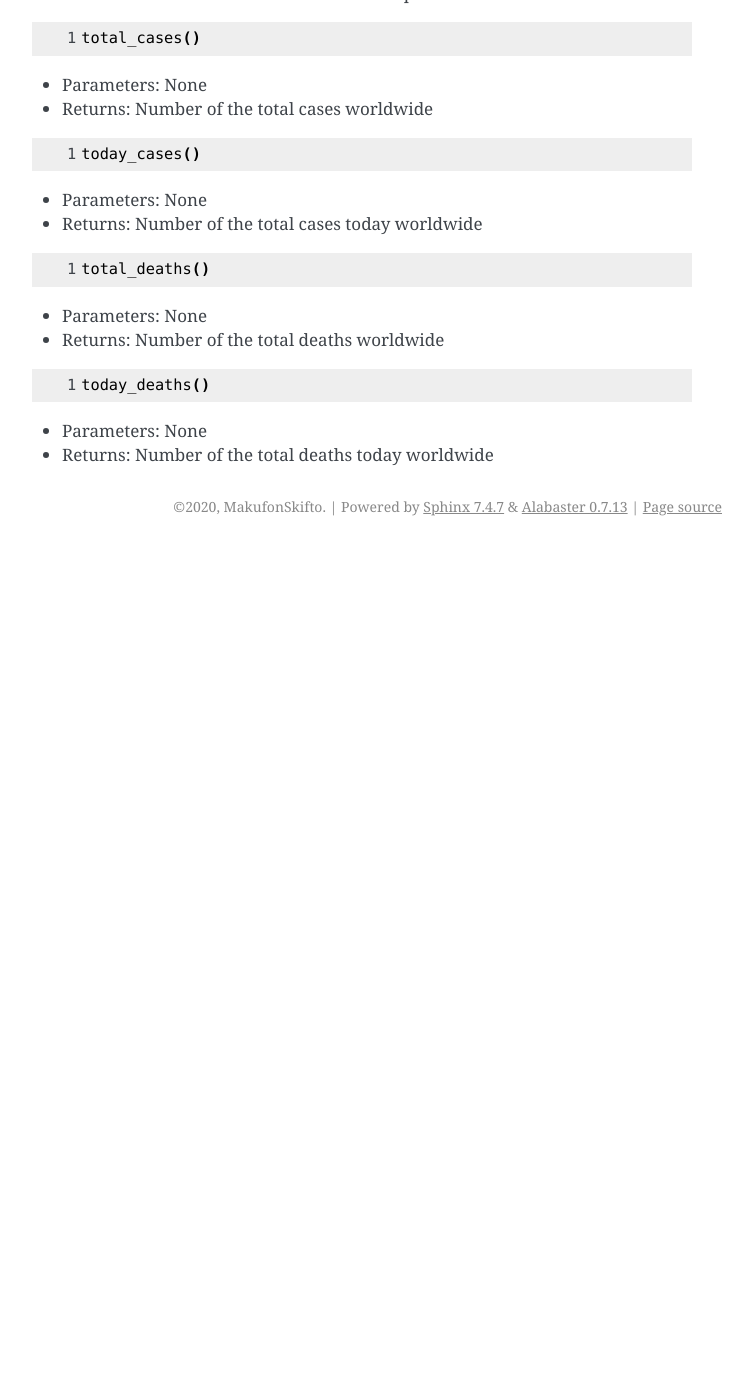
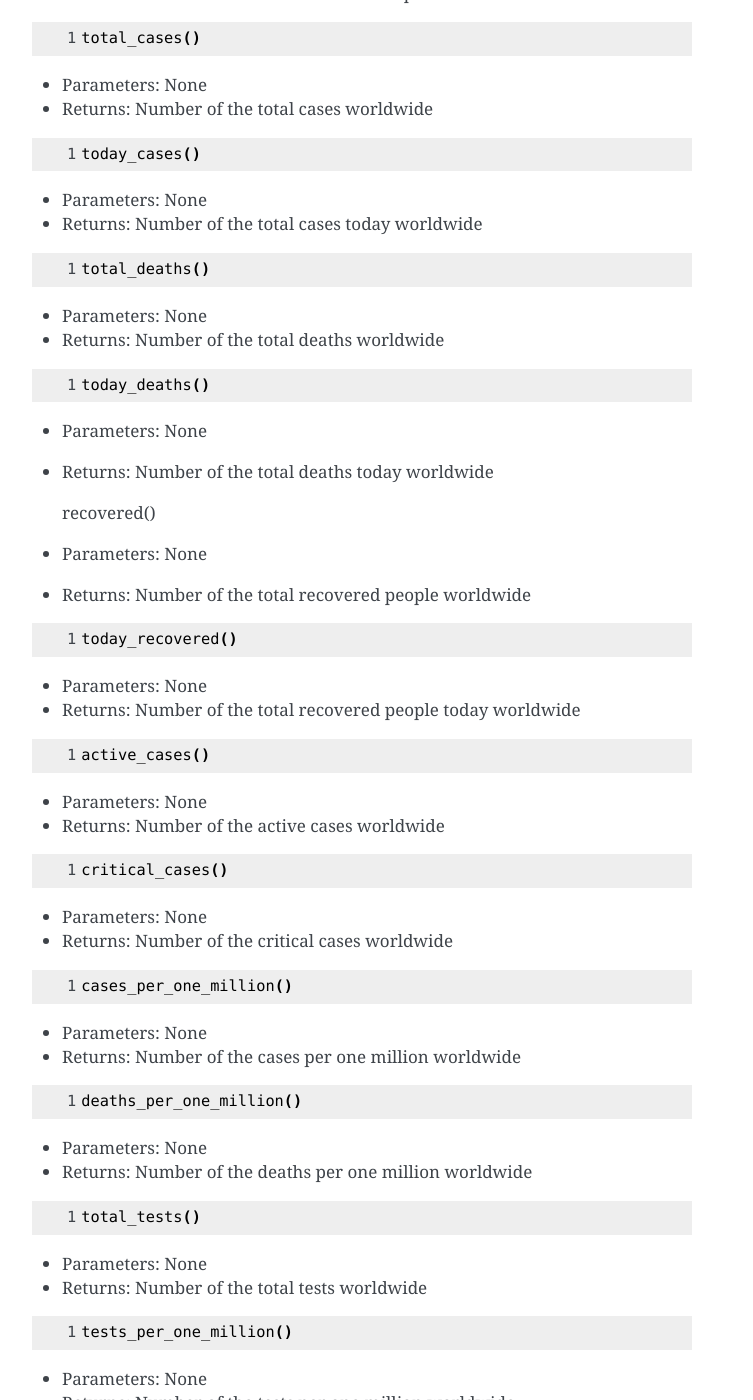
Before and after one commit to mrsrmn/corona-python, a Sphinx documentation site: the page built from docs/source/func.rst, in a window 1280 px wide and 1400 px high, scrolled down 2790 px. Shown: the whole window, without its empty margins (388-1141 px from the left). Built offline with Sphinx 7.4.7, drawn with Linux system fonts in a browser that asks for light colours; before the commit the page ends 3336 px from its top, so only the background shows below that; some of the changed text lies outside the part shown.

Commit message:
Added some functions to docs

```diff
--- a/docs/source/func.rst
+++ b/docs/source/func.rst
@@ -214,3 +214,88 @@ class: World()
 
 - Parameters: None
 - Returns: Number of the total deaths today worldwide
+
+  recovered()
+
+- Parameters: None
+- Returns: Number of the total recovered people worldwide
+
+.. code-block::
+  :linenos:
+
+  today_recovered()
+
+- Parameters: None
+- Returns: Number of the total recovered people today worldwide
+
+.. code-block::
+  :linenos:
+
+  active_cases()
+
+- Parameters: None
+- Returns: Number of the active cases worldwide
+
+.. code-block::
+  :linenos:
+
+  critical_cases()
+
+- Parameters: None
+- Returns: Number of the critical cases worldwide
+
+.. code-block::
+  :linenos:
+
+  cases_per_one_million()
+
+- Parameters: None
+- Returns: Number of the cases per one million worldwide
+
+.. code-block::
+  :linenos:
+
+  deaths_per_one_million()
+
+- Parameters: None
+- Returns: Number of the deaths per one million worldwide
+
+.. code-block::
+  :linenos:
+
+  total_tests()
+
+- Parameters: None
+- Returns: Number of the total tests worldwide
+
+.. code-block::
+  :linenos:
+
+  tests_per_one_million()
+
+- Parameters: None
+- Returns: Number of the tests per one million worldwide
+
+.. code-block::
+  :linenos:
+
+  one_case_per_people()
+
+- Parameters: None
+- Returns: Number of the cases per one people worldwide
+
+.. code-block::
+  :linenos:
+
+  one_death_per_people()
+
+- Parameters: None
+- Returns: Number of the deaths per one people in the worldwide
+
+.. code-block::
+  :linenos:
+
+  one_test_per_people()
+
+- Parameters: None
+- Returns: Number of the tests per one people worldwide
```
